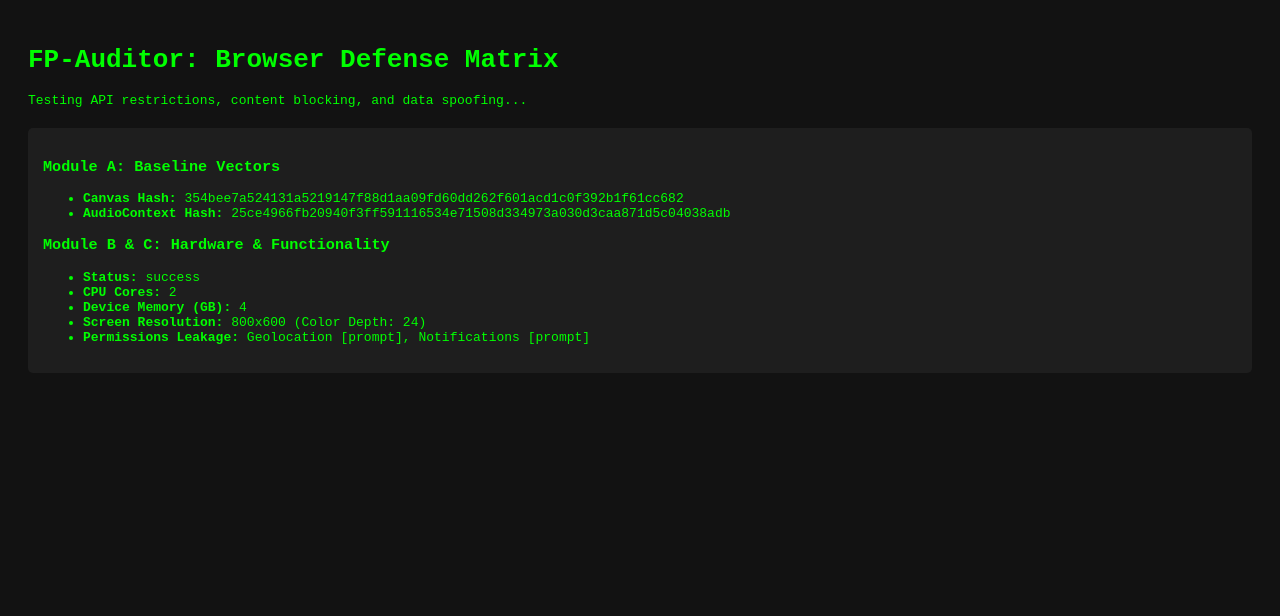
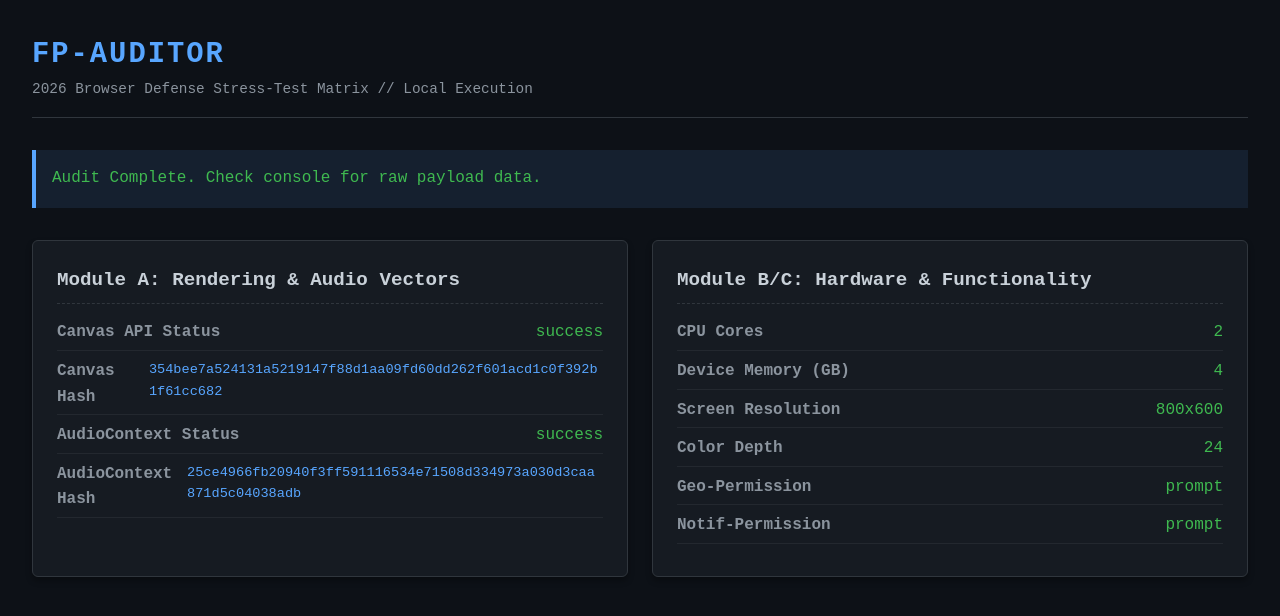
Before and after one commit to rdapal/FP-Auditor, a plain HTML site: page index.html in a window 1280 px wide. Drawn offline with Linux system fonts and the light colour scheme.

Commit message:
feat(webpage): introduce stylized security dashboard for displaying fingerprinting hashes and gathered device information

```diff
--- a/index.html
+++ b/index.html
@@ -2,18 +2,156 @@
 <html lang="en">
 <head>
     <meta charset="UTF-8">
-    <title>FP-Auditor: 2026 Browser FingerPrinting Defense Stress-Test</title>
+    <meta name="viewport" content="width=device-width, initial-scale=1.0">
+    <title>FP-Auditor | Browser Defense Matrix</title>
     <style>
-        body { font-family: monospace; background: #121212; color: #00ff00; padding: 20px; }
-        #results { background: #1e1e1e; padding: 15px; border-radius: 5px; margin-top: 20px;}
+        :root {
+            --bg-color: #0d1117;
+            --panel-bg: #161b22;
+            --text-main: #c9d1d9;
+            --text-muted: #8b949e;
+            --border: #30363d;
+            --accent-blue: #58a6ff;
+            --success-green: #3fb950;
+            --danger-red: #f85149;
+        }
+
+        body {
+            font-family: 'Courier New', Courier, monospace;
+            background-color: var(--bg-color);
+            color: var(--text-main);
+            margin: 0;
+            padding: 2rem;
+            line-height: 1.6;
+        }
+
+        header {
+            border-bottom: 1px solid var(--border);
+            padding-bottom: 1rem;
+            margin-bottom: 2rem;
+        }
+
+        h1 {
+            color: var(--accent-blue);
+            margin: 0;
+            font-size: 1.8rem;
+            text-transform: uppercase;
+            letter-spacing: 2px;
+        }
+
+        .subtitle {
+            color: var(--text-muted);
+            font-size: 0.9rem;
+        }
+
+        #dashboard {
+            display: grid;
+            grid-template-columns: repeat(auto-fit, minmax(400px, 1fr));
+            gap: 1.5rem;
+        }
+
+        .module-card {
+            background-color: var(--panel-bg);
+            border: 1px solid var(--border);
+            border-radius: 6px;
+            padding: 1.5rem;
+            box-shadow: 0 4px 6px rgba(0,0,0,0.3);
+        }
+
+        .module-card h2 {
+            margin-top: 0;
+            font-size: 1.2rem;
+            border-bottom: 1px dashed var(--border);
+            padding-bottom: 0.5rem;
+        }
+
+        .data-row {
+            display: flex;
+            justify-content: space-between;
+            margin-bottom: 0.5rem;
+            border-bottom: 1px solid rgba(48, 54, 61, 0.5);
+            padding-bottom: 0.25rem;
+        }
+
+        .label { font-weight: bold; color: var(--text-muted); }
+
+        .status-success { color: var(--success-green); }
+        .status-blocked { color: var(--danger-red); font-weight: bold; }
+        .hash-value { font-size: 0.85rem; word-break: break-all; color: var(--accent-blue); }
+
+        #global-status {
+            margin-bottom: 2rem;
+            padding: 1rem;
+            background: rgba(88, 166, 255, 0.1);
+            border-left: 4px solid var(--accent-blue);
+        }
     </style>
 </head>
 <body>
-    <h1>FP-Auditor: Browser Defense Matrix</h1>
-    <p>Testing API restrictions, content blocking, and data spoofing...</p>
 
-    <div id="results"></div>
+    <header>
+        <h1>FP-Auditor</h1>
+        <div class="subtitle">2026 Browser Defense Stress-Test Matrix // Local Execution</div>
+    </header>
 
-    <script type="module" src="./src/core/main.js"></script>
+    <div id="global-status">Initializing fingerprinting modules...</div>
+
+    <div id="dashboard">
+        </div>
+
+    <script type="module">
+        import { getCanvasFingerprint } from './src/probes/canvas.js';
+        import { getAudioFingerprint } from './src/probes/audio.js';
+        import { getHardwareFingerprint } from './src/probes/hardware.js';
+
+        async function runAudit() {
+            const dashboard = document.getElementById('dashboard');
+            const statusBox = document.getElementById('global-status');
+
+            statusBox.innerText = "Executing payloads...";
+
+            const [canvas, audio, hw] = await Promise.all([
+                getCanvasFingerprint(),
+                getAudioFingerprint(),
+                getHardwareFingerprint()
+            ]);
+
+            // Helper to format rows
+            const row = (label, val, isHash = false) => {
+                const safeVal = String(val); // Convert numbers/objects to strings
+                const statusClass = isHash ? 'hash-value' : (safeVal.includes('blocked') ? 'status-blocked' : 'status-success');
+                return `
+                    <div class="data-row">
+                        <span class="label">${label}</span>
+                        <span class="${statusClass}">${safeVal}</span>
+                    </div>`;
+            };
+
+            dashboard.innerHTML = `
+                <div class="module-card">
+                    <h2>Module A: Rendering & Audio Vectors</h2>
+                    ${row('Canvas API Status', canvas.status)}
+                    ${row('Canvas Hash', canvas.hash || `[BLOCKED] ${canvas.error}`, true)}
+                    ${row('AudioContext Status', audio.status)}
+                    ${row('AudioContext Hash', audio.hash || `[BLOCKED] ${audio.error}`, true)}
+                </div>
+
+                <div class="module-card">
+                    <h2>Module B/C: Hardware & Functionality</h2>
+                    ${row('CPU Cores', hw.data?.cores || 'blocked')}
+                    ${row('Device Memory (GB)', hw.data?.memory || 'blocked')}
+                    ${row('Screen Resolution', hw.data?.screenResolution || 'blocked')}
+                    ${row('Color Depth', hw.data?.colorDepth || 'blocked')}
+                    ${row('Geo-Permission', hw.data?.permissions?.geolocation || 'blocked')}
+                    ${row('Notif-Permission', hw.data?.permissions?.notifications || 'blocked')}
+                </div>
+            `;
+
+            statusBox.innerHTML = "<span class='status-success'>Audit Complete. Check console for raw payload data.</span>";
+            console.log("--- FP-AUDITOR RAW PAYLOAD ---", { canvas, audio, hw });
+        }
+
+        window.addEventListener('DOMContentLoaded', runAudit);
+    </script>
 </body>
 </html>
```
